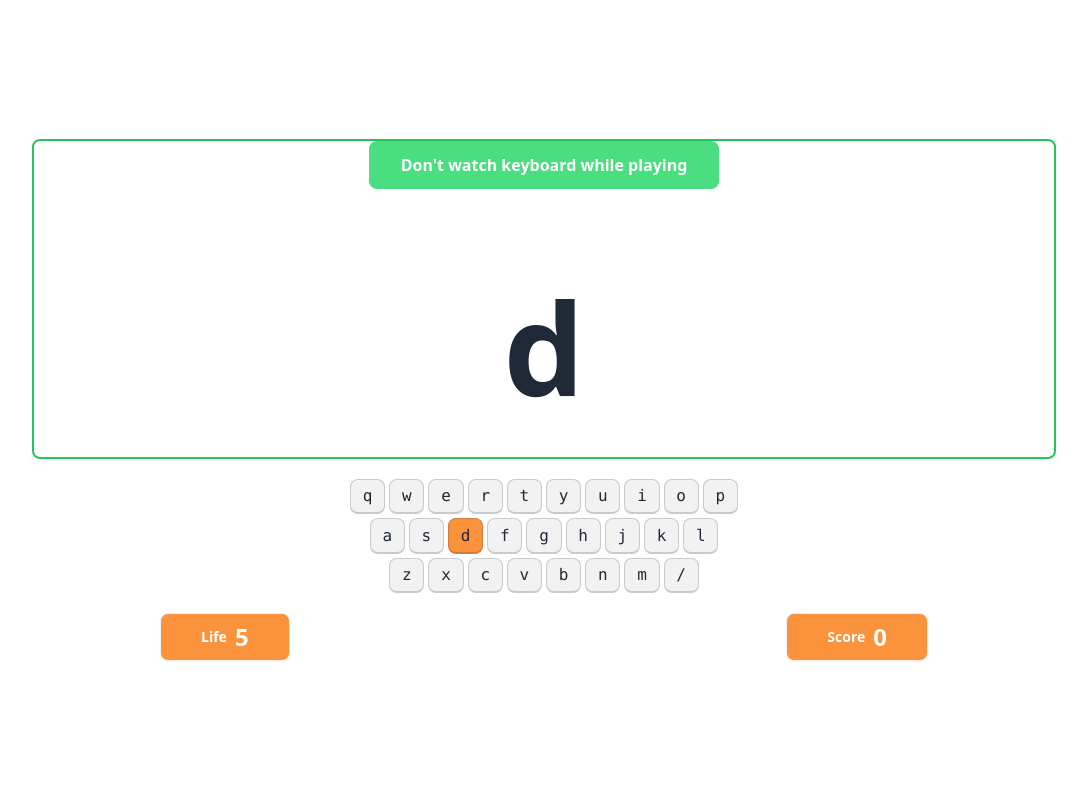
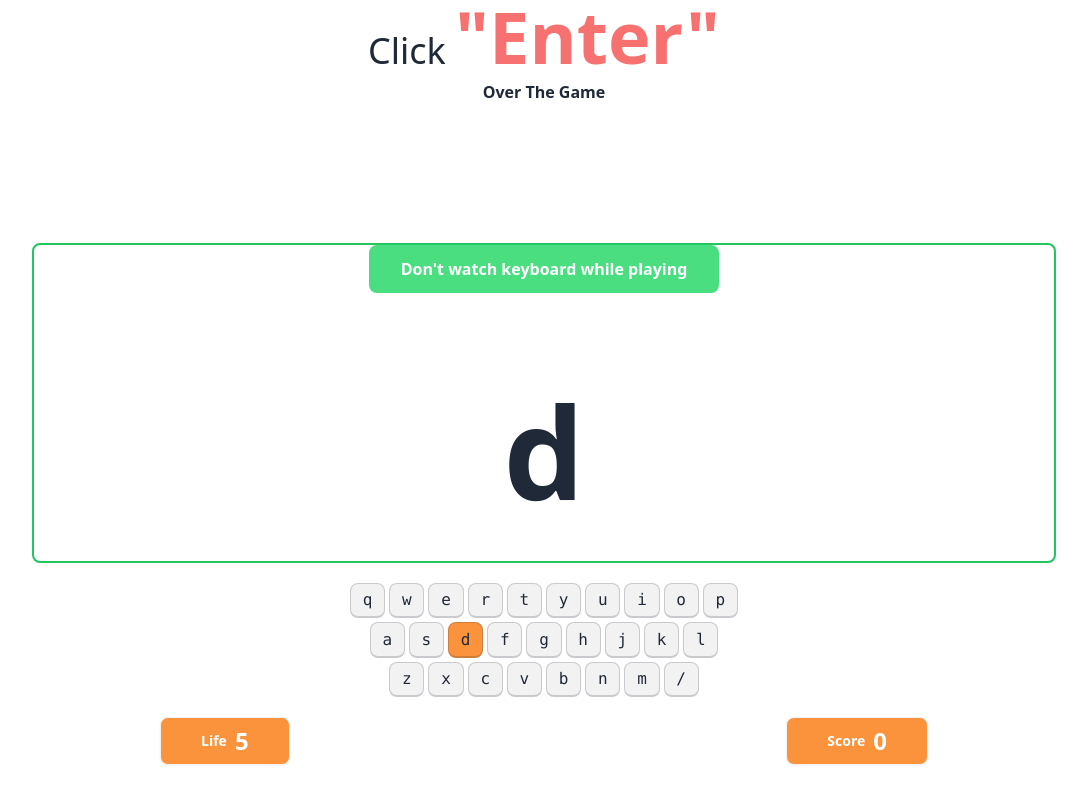
Before and after one commit to kamruzzaman1234/KeyBoard_Game, a plain HTML site: page index.html in a window 1280 px wide. Both pictures are taken after a click on the button "Play Now". Shown: the whole page, without its empty margins (96-1183 px from the left). Drawn offline with nearby package versions, Linux system fonts and the light colour scheme.

Commit message:
update code

```diff
--- a/index.html
+++ b/index.html
@@ -10,10 +10,10 @@
 
 </head>
 <body>
-    <main class="container px-10">
+    <main class="container px-8 lg:px-10 mx-auto">
         <!-- home area -->
         <section class="min-h-screen flex justify-center items-center" id="home">
-            <div class="flex justify-center min-h-screen
+            <div class="flex justify-center lg:justify-center min-h-screen
              px-10 bg-slate-100 shadow-lg items-center flex-col gap-5">
                 <h2 class="text-7xl text-yellow-500 uppercase font-bold
                  tracking-widest">typing game</h2>
@@ -60,7 +60,9 @@
             </div>
         </section>
         <!-- Game Play Area Start -->
-        <section class="flex justify-center items-center min-h-screen hidden" id="playGame">
+        <section class="flex justify-center  items-center flex-col min-h-screen hidden" id="playGame">
+            <h3 class="text-4xl ">Click <span class="text-7xl font-bold text-red-400">"Enter"</span></h3>
+            <p class="mt-2 font-bold">Over The Game</p>
             <div class="flex flex-col justify-center gap-4
              items-center min-h-screen">
                 <!-- Screen area -->
```
